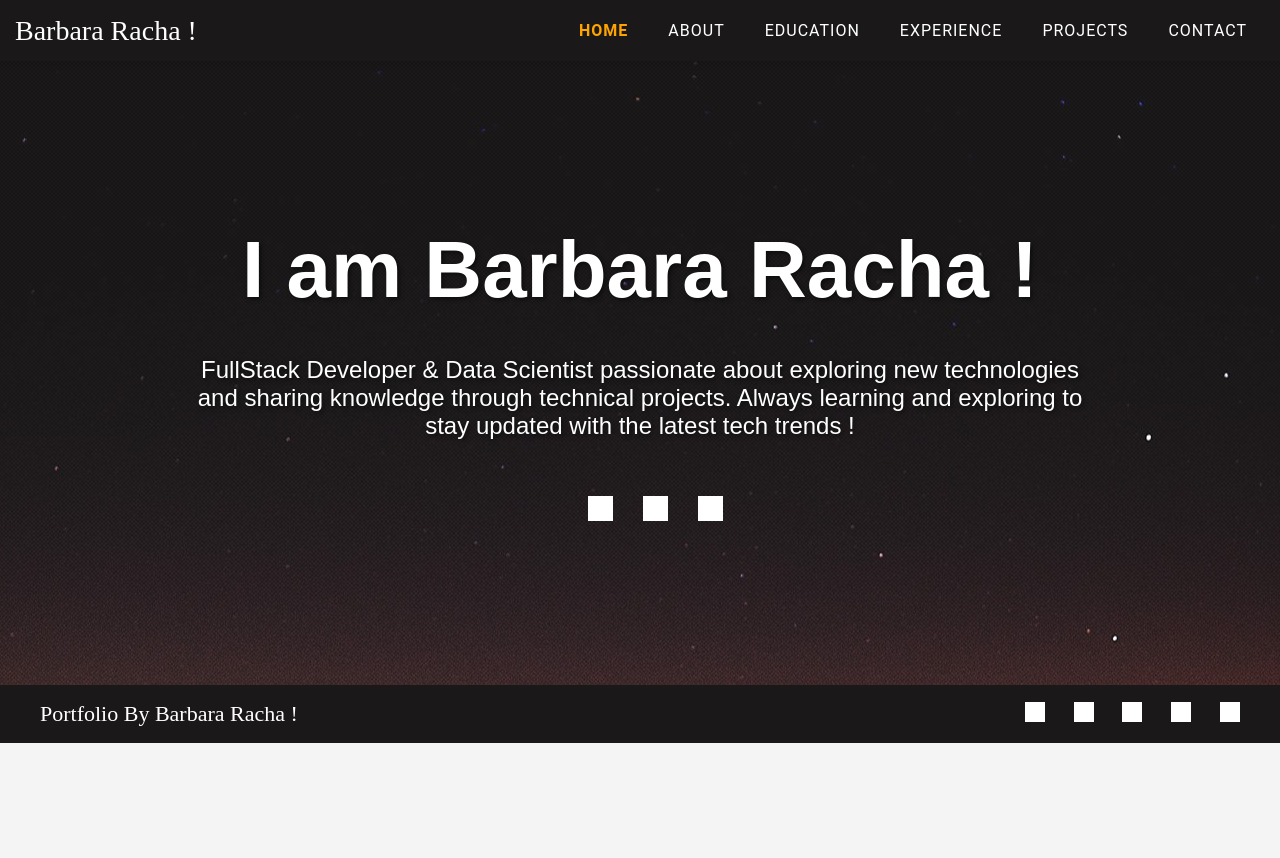
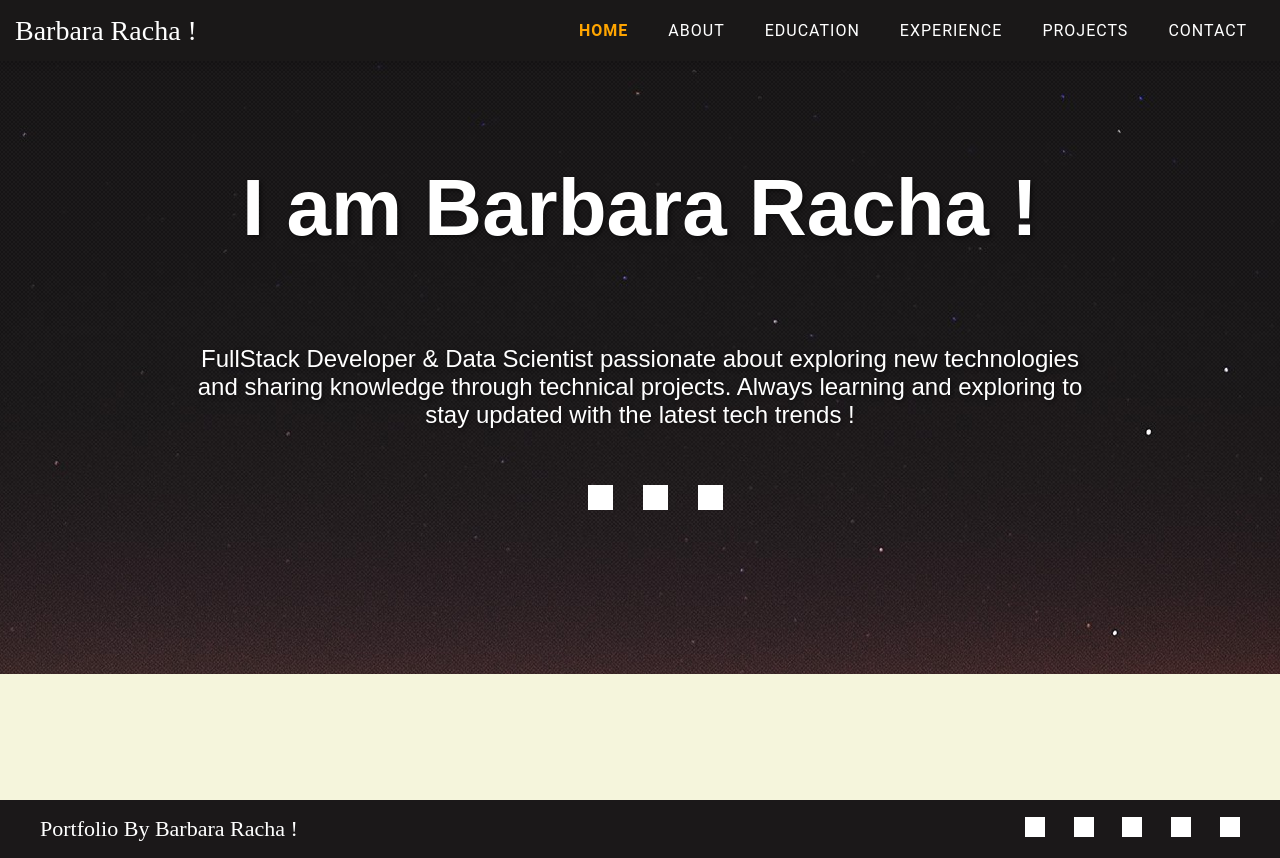
Before and after one commit to BarbaraRacha/My-Portfolio-, a React (Create React App) app: page / in a window 1280 px wide. Before the commit the page ends 800 px from the top, so only its background shows below. Built offline with nearby package versions, Linux system fonts and the light colour scheme; grey boxes are pictures that could not be loaded.

Commit message:
first commit

```diff
--- a/src/App.js
+++ b/src/App.js
@@ -14,7 +14,7 @@ import Skills from "./components/Skills";
 const App = () => {
     return (
         <Router>
-            <div style={{backgroundColor: "beige"}}>
+            <div style={{backgroundColor: "beige", height: "100vh"}}>
                 <Navbar/>
                 <Routes>
                     <Route path="/" element={<Home/>}/>
--- a/src/assets/styles/Home.css
+++ b/src/assets/styles/Home.css
@@ -15,8 +15,6 @@
 
 .home h1 {
     font-size: 80px;
-    margin-top: 8rem;
-    margin-bottom: 1rem;
     text-shadow: 2px 2px 4px rgba(0, 0, 0, 0.5); /* Ombre pour améliorer la lisibilité */
     display: flex;
     align-items: center;
```
